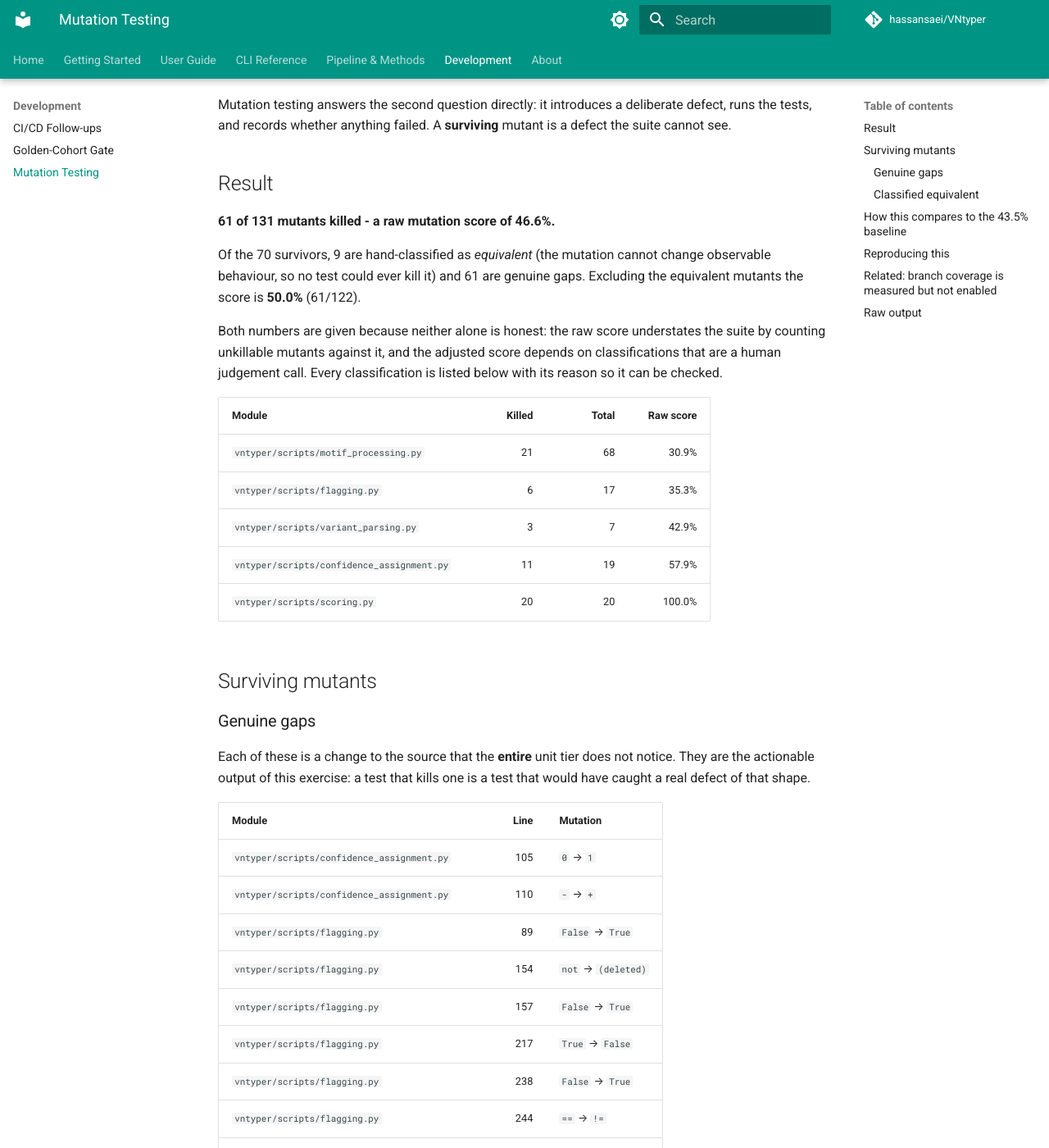
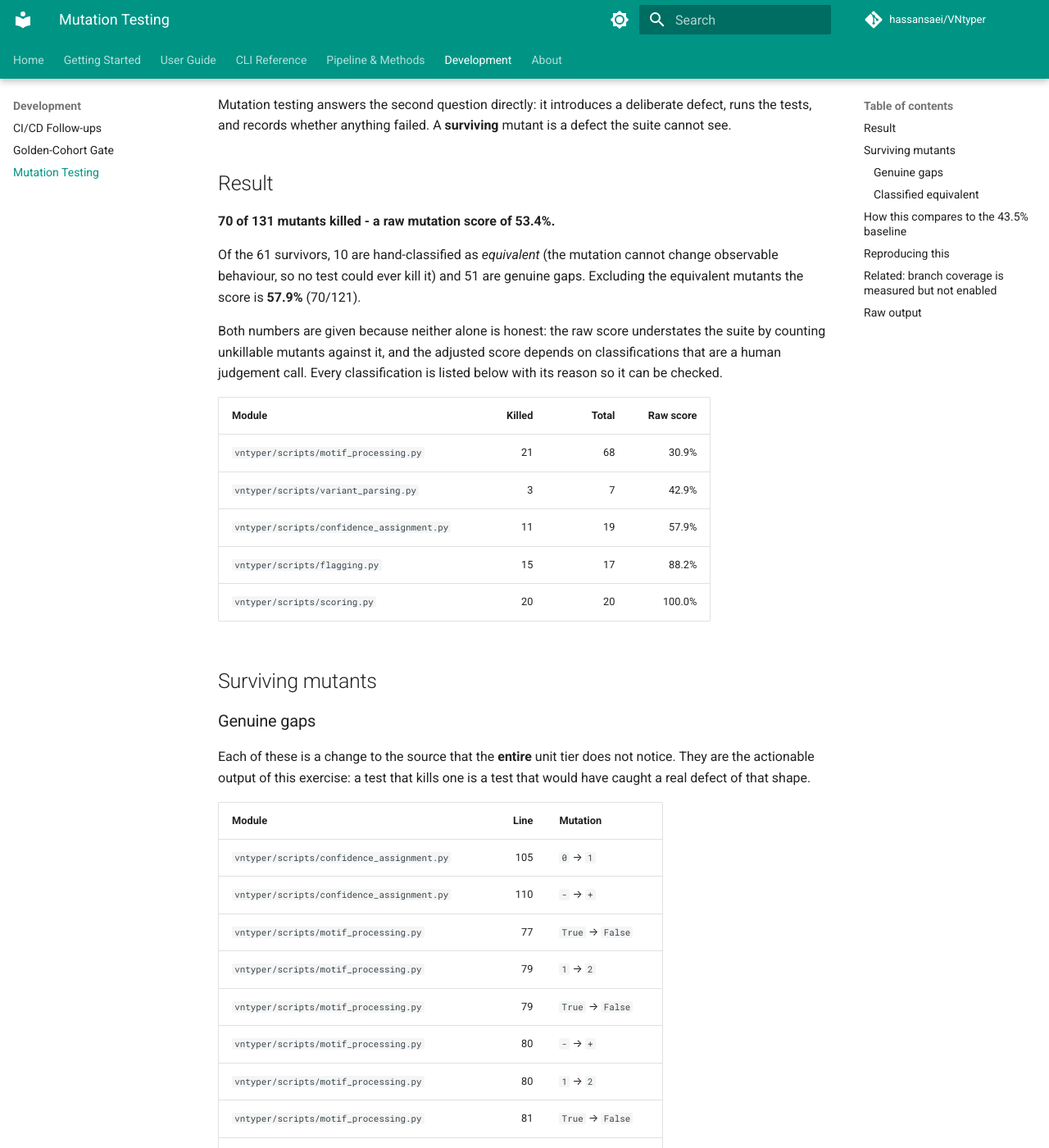
Before and after one commit to hassansaei/VNtyper, an MkDocs documentation site: the page built from docs/development/mutation-testing.md, in a window 1280 px wide and 1400 px high, scrolled down 370 px. Shown: the whole window at 82% size. Built offline with MkDocs 1.6.1 and Material for MkDocs 9.7.7, drawn with Linux system fonts in a browser that asks for light colours; comment, search, counter and statistics services are not loaded; some of the changed text lies outside the part shown.

Commit message:
test(mutation): classify the itertuples survivor and re-record the sweep
`flagging.py:238` (`itertuples(index=False)` -> `index=True`) cannot be killed.
`index=True` prepends a single `Index` field to the namedtuple; the loop body
reads `row_tuple.Flag` by name and never touches a position, so both forms
yield the same value for the same row in the same order.

Checked against the cases where a name collision could plausibly break that, on
the pandas 2.2.2 this repo pins: a column literally named `Index`, duplicate
`Flag` columns, a string index and a MultiIndex all resolve `.Flag` to the same
column either way, because `namedtuple(..., rename=True)` renames the colliding
field and not `Flag`. Confirmed empirically too - with the mutation applied the
whole of test_flagging.py still passes.

That is the last survivor in the module, so `flagging.py` joins `scoring.py`
with no surviving killable mutant.

  flagging.py   6/17  35.3%  ->  15/17  88.2%   (100% adjusted, 15/15)
  repo total   61/131 46.6%  ->  70/131 53.4%

Refs #179

```diff
--- a/docs/development/mutation-testing.md
+++ b/docs/development/mutation-testing.md
@@ -16,12 +16,12 @@ deliberate defect, runs the tests, and records whether anything failed. A
 
 ## Result
 
-**61 of 131 mutants killed - a raw mutation score of 46.6%.**
+**70 of 131 mutants killed - a raw mutation score of 53.4%.**
 
-Of the 70 survivors, 9 are hand-classified as
+Of the 61 survivors, 10 are hand-classified as
 *equivalent* (the mutation cannot change observable behaviour, so no test could
-ever kill it) and 61 are genuine gaps. Excluding the equivalent
-mutants the score is **50.0%** (61/122).
+ever kill it) and 51 are genuine gaps. Excluding the equivalent
+mutants the score is **57.9%** (70/121).
 
 Both numbers are given because neither alone is honest: the raw score
 understates the suite by counting unkillable mutants against it, and the
@@ -31,9 +31,9 @@ Every classification is listed below with its reason so it can be checked.
 | Module | Killed | Total | Raw score |
 | --- | ---: | ---: | ---: |
 | `vntyper/scripts/motif_processing.py` | 21 | 68 | 30.9% |
-| `vntyper/scripts/flagging.py` | 6 | 17 | 35.3% |
 | `vntyper/scripts/variant_parsing.py` | 3 | 7 | 42.9% |
 | `vntyper/scripts/confidence_assignment.py` | 11 | 19 | 57.9% |
+| `vntyper/scripts/flagging.py` | 15 | 17 | 88.2% |
 | `vntyper/scripts/scoring.py` | 20 | 20 | 100.0% |
 
 ## Surviving mutants
@@ -48,16 +48,6 @@ kills one is a test that would have caught a real defect of that shape.
 | --- | ---: | --- |
 | `vntyper/scripts/confidence_assignment.py` | 105 | `0` &rarr; `1` |
 | `vntyper/scripts/confidence_assignment.py` | 110 | `-` &rarr; `+` |
-| `vntyper/scripts/flagging.py` | 89 | `False` &rarr; `True` |
-| `vntyper/scripts/flagging.py` | 154 | `not` &rarr; `(deleted)` |
-| `vntyper/scripts/flagging.py` | 157 | `False` &rarr; `True` |
-| `vntyper/scripts/flagging.py` | 217 | `True` &rarr; `False` |
-| `vntyper/scripts/flagging.py` | 238 | `False` &rarr; `True` |
-| `vntyper/scripts/flagging.py` | 244 | `==` &rarr; `!=` |
-| `vntyper/scripts/flagging.py` | 250 | `+` &rarr; `-` |
-| `vntyper/scripts/flagging.py` | 250 | `+` &rarr; `-` |
-| `vntyper/scripts/flagging.py` | 258 | `True` &rarr; `False` |
-| `vntyper/scripts/flagging.py` | 259 | `True` &rarr; `False` |
 | `vntyper/scripts/motif_processing.py` | 77 | `True` &rarr; `False` |
 | `vntyper/scripts/motif_processing.py` | 79 | `1` &rarr; `2` |
 | `vntyper/scripts/motif_processing.py` | 79 | `True` &rarr; `False` |
@@ -228,16 +219,16 @@ VNtyper mutation testing - advisory score
 ============================================================
 
 Command:  make mutation
-Total:    131 mutants, 61 killed, 70 survived
-Score:    46.6%
-Duration: 9.5 min
+Total:    131 mutants, 70 killed, 61 survived
+Score:    53.4%
+Duration: 9.2 min
 
 Per module
 ------------------------------------------------------------
   30.9%   21/ 68  vntyper/scripts/motif_processing.py
-  35.3%    6/ 17  vntyper/scripts/flagging.py
   42.9%    3/  7  vntyper/scripts/variant_parsing.py
   57.9%   11/ 19  vntyper/scripts/confidence_assignment.py
+  88.2%   15/ 17  vntyper/scripts/flagging.py
  100.0%   20/ 20  vntyper/scripts/scoring.py
 
 Surviving mutants  [E] = hand-classified equivalent, [ ] = genuine gap
@@ -259,18 +250,10 @@ vntyper/scripts/confidence_assignment.py
   [ ] line  110  '-' -> '+'
 
 vntyper/scripts/flagging.py
-  [ ] line   89  'False' -> 'True'
   [E] line  150  'False' -> 'True'
           equivalent: `.get()` default for `duplicate_flagging.enabled`; the shipped config supplies it explicitly
-  [ ] line  154  'not' -> ''
-  [ ] line  157  'False' -> 'True'
-  [ ] line  217  'True' -> 'False'
-  [ ] line  238  'False' -> 'True'
-  [ ] line  244  '==' -> '!='
-  [ ] line  250  '+' -> '-'
-  [ ] line  250  '+' -> '-'
-  [ ] line  258  'True' -> 'False'
-  [ ] line  259  'True' -> 'False'
+  [E] line  238  'False' -> 'True'
+          equivalent: `itertuples(index=)` only adds an `Index` field; the loop reads `row_tuple.Flag` by name
 
 vntyper/scripts/motif_processing.py
   [ ] line   77  'True' -> 'False'
```
Also changed, not shown: other parts of docs/development/mutation-testing.md (+1 -0 lines), docs/development/mutation-results.json (+3 -48 lines), 1 other file.
